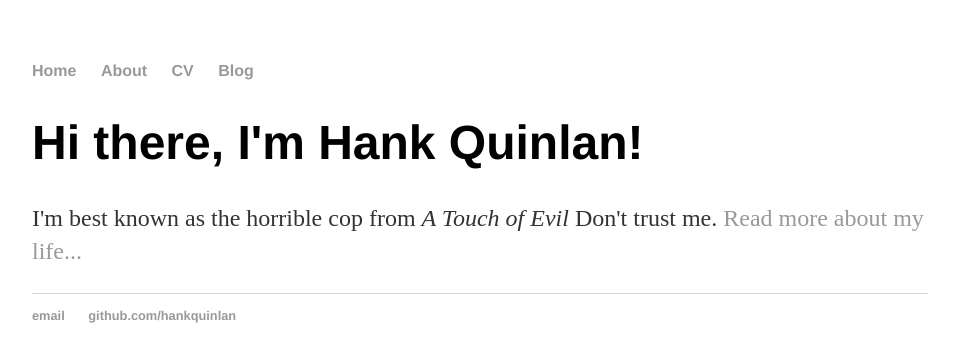
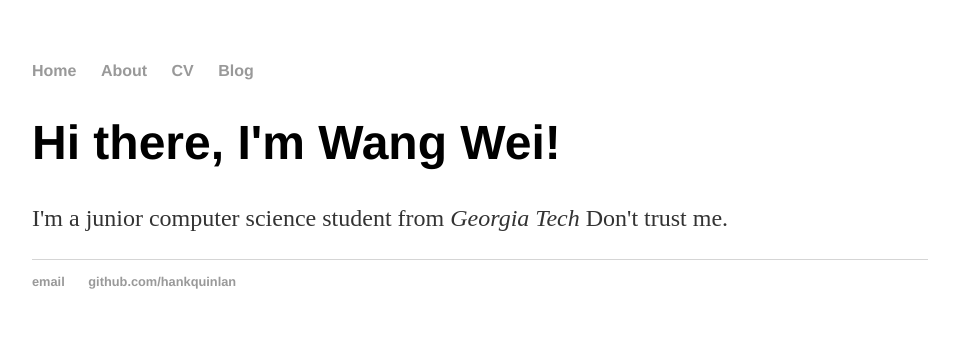
Before and after one commit to wwang414/wwang414.github.io, a Jekyll site: the page built from index.html, in a window 1280 px wide. Shown: the top 362 px of the page, without its empty margins (160-1114 px from the left). Built offline with Jekyll 4.4.1, drawn with Linux system fonts in a browser that asks for light colours.

Commit message:
Update index.html

```diff
--- a/index.html
+++ b/index.html
@@ -1,8 +1,8 @@
 ---
 layout: default
-title: Hank Quinlan, Horrible Cop
+title: Wang Wei
 ---
 <div class="blurb">
-	<h1>Hi there, I'm Hank Quinlan!</h1>
-	<p>I'm best known as the horrible cop from <em>A Touch of Evil</em> Don't trust me. <a href="/about">Read more about my life...</a></p>
+	<h1>Hi there, I'm Wang Wei!</h1>
+	<p>I'm a junior computer science student from <em>Georgia Tech</em> Don't trust me. </p>
 </div><!-- /.blurb -->
```
